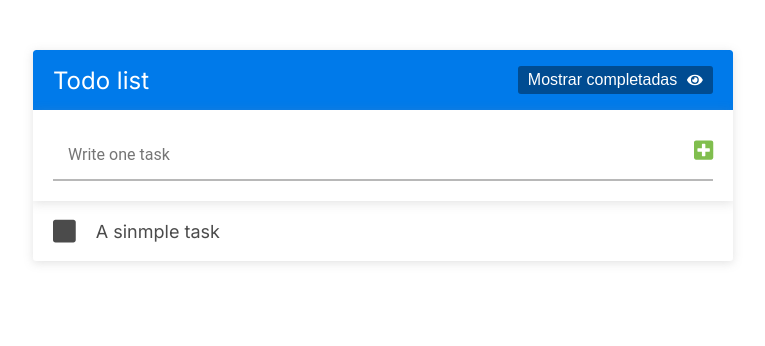
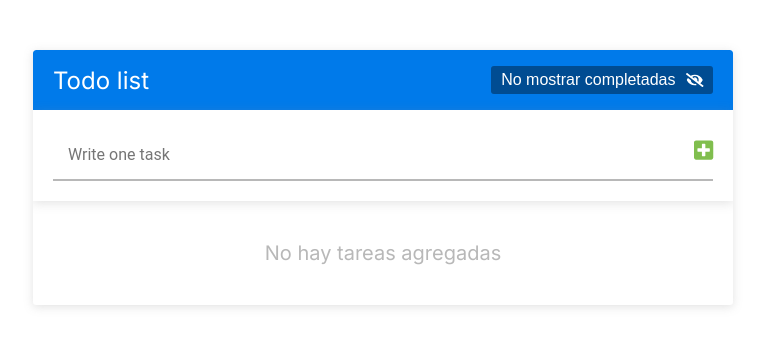
Before and after one commit to EduardoUDG/React_todo-list, a React (Create React App) app: page / in a window 1280 px wide. Shown: the top 346 px of the page, without its empty margins (257-1022 px from the left). Built offline with nearby package versions, Linux system fonts and the light colour scheme.

Commit message:
update - add localStorage for tasks and show taks completed

```diff
--- a/src/App.js
+++ b/src/App.js
@@ -1,4 +1,4 @@
-import React, { useState } from 'react';
+import React, { useState, useEffect } from 'react';
 import './App.css';
 import Header from './components/Header';
 import TaskForm from './components/TaskForm';
@@ -6,20 +6,25 @@ import TaskList from './components/TaskList';
 
 
 const App = () => {
-  const [tasks, updateTasks] = useState([
-    {
-      id: 1,
-      text: 'A sinmple task',
-      completed: false
-    },
-    {
-      id: 2,
-      text: 'A sinmple task 2',
-      completed: true
-    }
-  ]);
 
-  const [showTaskCompleted, updateShowTaskCompleted] = useState(false);
+  // Save task in localStorage
+  const tasksSaved = localStorage.getItem('tasks') ?
+                      JSON.parse(localStorage.getItem('tasks'))
+                      : [] ;
+  const [tasks, updateTasks] = useState( tasksSaved );
+  useEffect(()=>{
+    localStorage.setItem('tasks', JSON.stringify(tasks))
+  }, [tasks]);
+
+
+  // Save state of tasks completed
+  const saveTasksCompleted = localStorage.getItem('showTasksCompleted') ?
+                             JSON.parse(localStorage.getItem('showTasksCompleted'))
+                             : true;
+  const [showTaskCompleted, updateShowTaskCompleted] = useState(saveTasksCompleted);
+  useEffect(()=>{
+    localStorage.setItem('showTasksCompleted', showTaskCompleted.toString());
+  }, [showTaskCompleted]);
 
   return (
     <div className='contenedor'>
```
